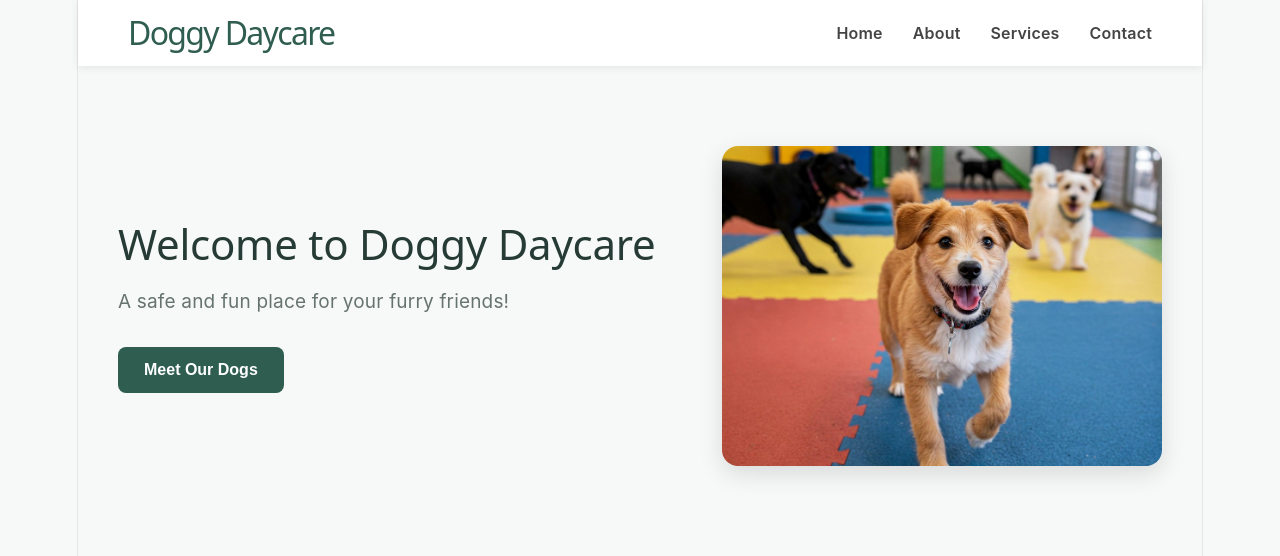
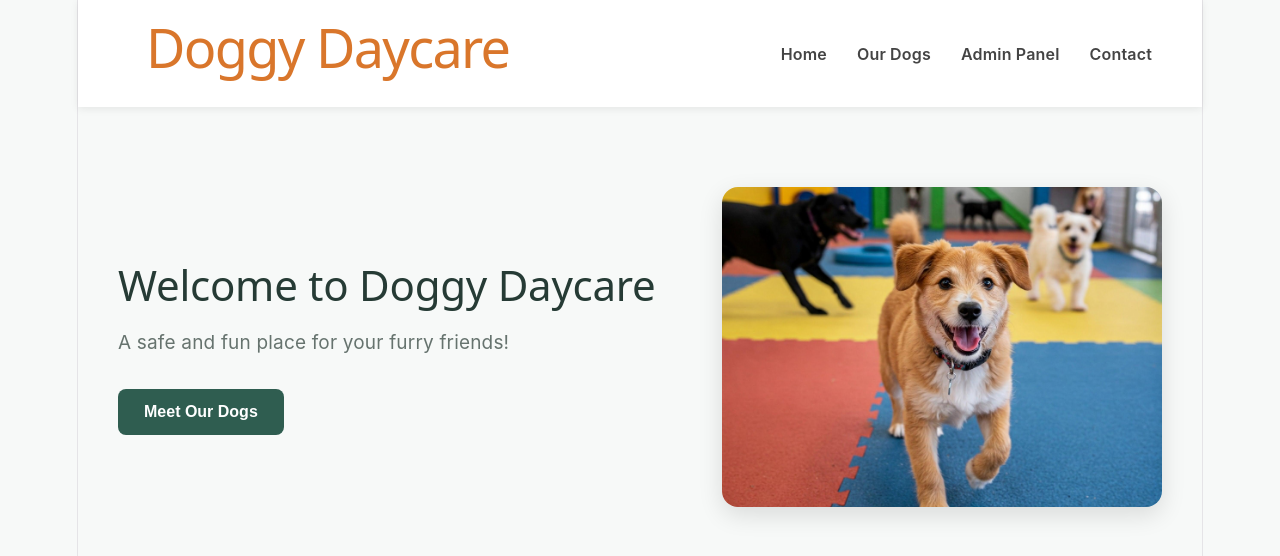
Before and after one commit to GreedyGobling/Doggy-Daycare, a React (Vite) app: page / in a window 1280 px wide. Shown: the top 556 px of the page. Built offline with nearby package versions, Linux system fonts and the light colour scheme; no server answers.

Commit message:
Linked dogcatalog and admin panel to welcome

```diff
--- a/src/App.jsx
+++ b/src/App.jsx
@@ -1,52 +1,77 @@
-import {  useState, useEffect } from 'react'
-import './App.css'
-import Admin from './components/Admin.jsx'
+import { useState, useEffect } from "react";
+import "./App.css";
+import Admin from "./components/Admin.jsx";
+import DogCatalog from "./components/DogCatalog.jsx";
+
+const SCREENS = {
+  WELCOME: "welcome",
+  CATALOG: "catalog",
+  DOGDETAIL: "dogdetail",
+  ADMIN: "admin",
+};
 
 function App() {
+  const [currentScreen, setCurrentScreen] = useState(SCREENS.WELCOME);
 
-  const [dogs, setDogs] = useState([])
+  const goToWelcome = () => setCurrentScreen(SCREENS.WELCOME);
+  const goToDogCatalog = () => setCurrentScreen(SCREENS.CATALOG);
+  const goToDogDetail = () => setCurrentScreen(SCREENS.DOGDETAIL);
+  const goToAdmin = () => setCurrentScreen(SCREENS.ADMIN);
+
+  const [dogs, setDogs] = useState([]);
+
   useEffect(() => {
-  fetch('https://api.jsonbin.io/v3/b/6aa7c3abac6210605acad585')
-    .then(response => {
-      console.log(response)
-      return response.json()
+    fetch("https://api.jsonbin.io/v3/b/6aa7c3abac6210605acad585")
+      .then((response) => {
+        console.log(response);
+        return response.json();
       })
-    .then(data => {
-      console.log(data.record.record)
-      setDogs(data.record.record)
+      .then((data) => {
+        console.log(data.record.record);
+        setDogs(data.record.record);
       })
-    .catch(error => console.error('Error fetching dogs:', error))
-}, [])
+      .catch((error) => console.error("Error fetching dogs:", error));
+  }, []);
 
   return (
-
     <div>
       <header>
         <h1>Doggy Daycare</h1>
 
         <nav>
           <ul>
-        <li><a href="#home">Home</a></li>
-        <li><a href="#about">About</a></li>
-        <li><a href="#services">Services</a></li>
-        <li><a href="#contact">Contact</a></li>
+            <li>
+              <a onClick={goToWelcome}>Home</a>
+            </li>
+            <li>
+              <a onClick={goToDogCatalog}>Our Dogs</a>
+            </li>
+            <li>
+              <a onClick={goToAdmin}>Admin Panel</a>
+            </li>
+            <li>
+              <a onClick="">Contact</a>
+            </li>
           </ul>
         </nav>
       </header>
 
+      {currentScreen === SCREENS.WELCOME && (
         <section className="welcome">
           <div className="welcome-text">
             <h2>Welcome to Doggy Daycare</h2>
             <p>A safe and fun place for your furry friends!</p>
 
-       <button>Meet Our Dogs</button>
+            <button onClick={goToDogCatalog}>Meet Our Dogs</button>
           </div>
 
           <img src="daycare.jpeg" alt="Dogs" />
         </section>
+      )}
+      {currentScreen === SCREENS.CATALOG && <DogCatalog />}
+      {currentScreen === SCREENS.ADMIN && <Admin />}
     </div>
-
-  )
+  );
 }
 
-export default App
+export default App;
```
Lines whose indentation alone changed are shown as unchanged.
